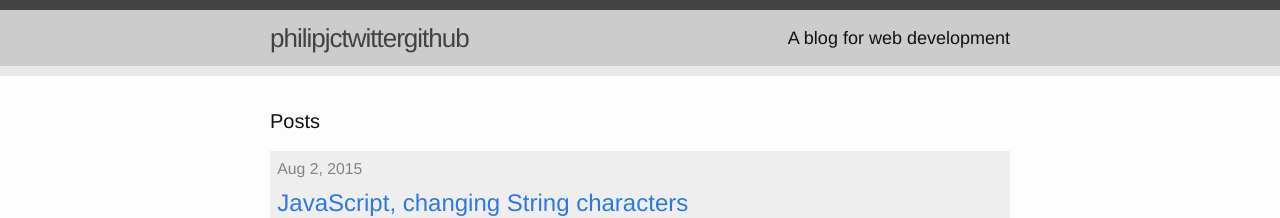
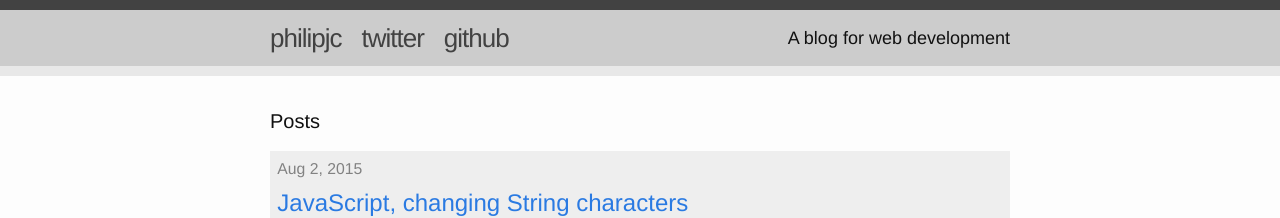
Before and after one commit to philipjc/old_philipjc, a Jekyll site: the page built from index.html, in a window 1280 px wide. Shown: the top 218 px of the page. Built offline with Jekyll 4.4.1, drawn with Linux system fonts in a browser that asks for light colours.

Commit message:
social link changes css7

```diff
--- a/_sass/_layout.scss
+++ b/_sass/_layout.scss
@@ -1,15 +1,6 @@
 /**
  * Site header
  */
- .social {
-
- }
- .social-link {
-    display: inline;
-    text-decoration: none;
-    margin-left: 40px;
- }
-
 .site-header {
     border-top: 10px solid $grey-color-dark;
     border-bottom: 10px solid $grey-color-light;
@@ -26,6 +17,7 @@
     letter-spacing: -1px;
     margin-bottom: 0;
     float: left;
+    margin-right: 20px;
 
     &,
     &:visited {
```
